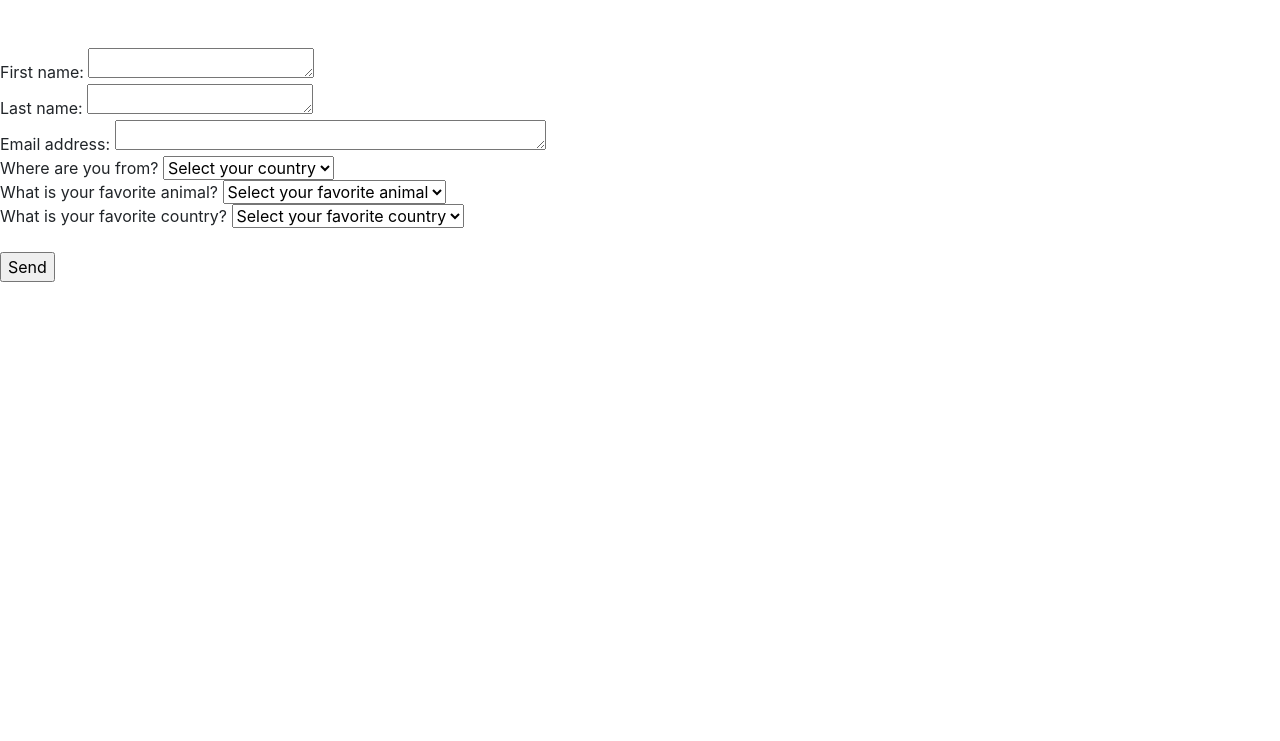
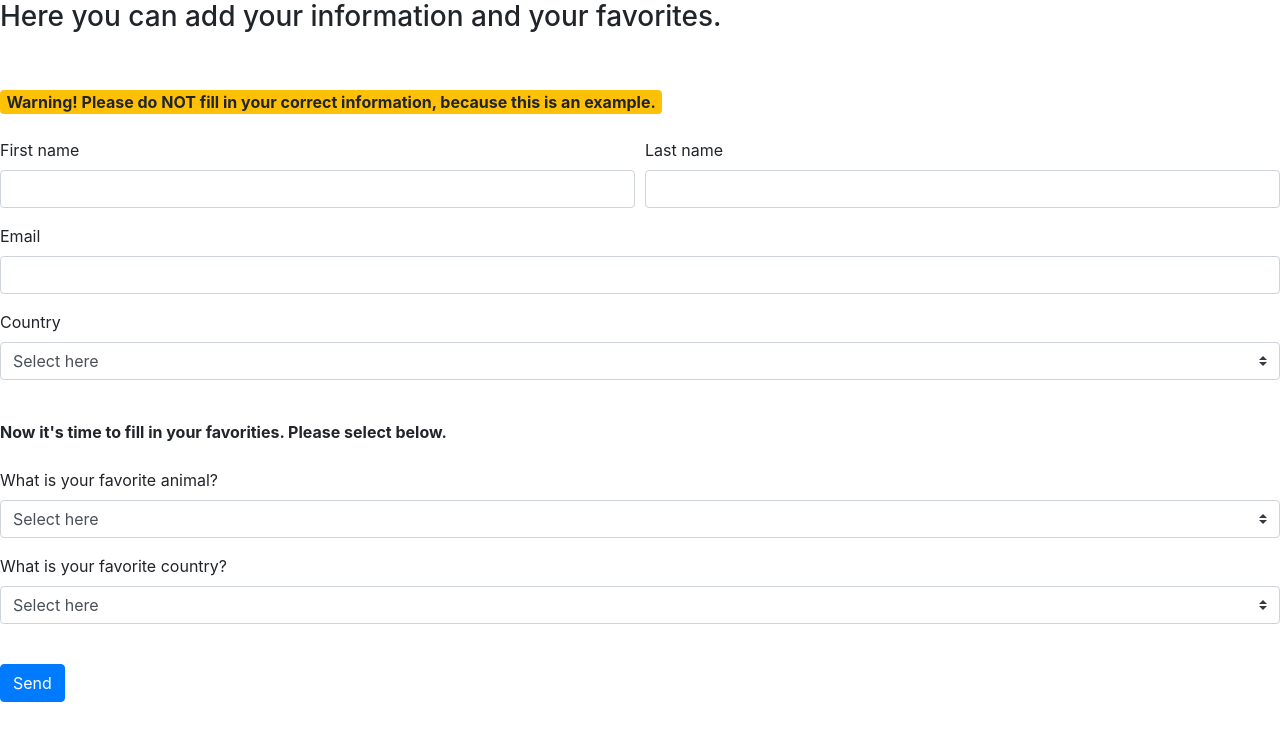
Before and after one commit to emmituuk/Project, a Flask app: template templates/add.html in a window 1280 px wide. Shown: the top 741 px of the page. Run offline with Flask 3, Linux system fonts and the light colour scheme; the template is opened without the code that fills it, so the values that code supplies are empty; parts of the project's set-up code (start-up, migrations or seed data) failed here and were passed over; some libraries are stand-ins or nearby versions.

Commit message:
Improving the look of a form

```diff
--- a/templates/add.html
+++ b/templates/add.html
@@ -2,50 +2,72 @@
 <html>
     <head>
         <title>
-            moikka
+            Your favorite animal and country
         </title>
         <link rel="stylesheet" href="https://stackpath.bootstrapcdn.com/bootstrap/4.5.0/css/bootstrap.min.css">
     </head>
     <body>
+        <h3>
+            Here you can add your information and your favorites.
+        </h3><br><br>
+        <span class="badge badge-warning" style="font-size: medium;">
+            Warning! Please do NOT fill in your correct information, because this is an example.
+        </span><br><br>
         <form action="/send" method="POST">
-            <br>
-            <br>
-            First name:
-            <textarea name="first_name" rows="1" cols="20"></textarea>
-            <br>
-            Last name:
-            <textarea name="last_name" rows="1" cols="20"></textarea>
-            <br>
-            Email address:
-            <textarea name="email" rows="1" cols="40"></textarea>
-            <br>
-            Where are you from?
-            <select name="own_country_id" class="form-select" aria-label="Default select example">
-                <option selected>Select your country</option>
+            <div class="form-row">
+                <div class="form-group col-md-6 mb-3">
+                  <label>First name</label>
+                  <input name="first_name" type="text" class="form-control">
+                </div>
+                <div class="form-group col-md-6 mb-3">
+                  <label>Last name</label>
+                  <input name="last_name" type="text" class="form-control">
+                </div>
+              </div>
+            </div>
+
+            <div class="form-group">
+                <label>Email</label>
+                <input name="email" type="email" class="form-control">
+            </div>
+
+            <div class="form-group">
+                <label>Country</label>
+                <select name="own_country_id" class="custom-select">
+                    <option selected disabled value>Select here</option>
                     {% for o in sorted_countries %}
                     <option value="{{ o.country_id}}">{{ o.country }}</option>
                     {% endfor %}
                 </select>
-            <br>
-            What is your favorite animal?
-            <select name="favorite_animal_id" class="form-select" aria-label="Default select example">
-                <option selected>Select your favorite animal</option>
+            </div>
+
+            <br><div><b>Now it's time to fill in your favorities. Please select below.</b></div><br>
+
+            <div class="form-group">
+                <label>What is your favorite animal?</label>
+                <select name="favorite_animal_id" class="custom-select">
+                    <option selected disabled value>Select here</option>
                     {% for o in sorted_animals %}
                     <option value="{{ o.animal_id}}">{{ o.animal }}</option>
                     {% endfor %}
                 </select>
-            <br>
-            What is your favorite country?
-            <select name="favorite_country_id" class="form-select" aria-label="Default select example">
-                <option selected>Select your favorite country</option>
+            </div>
+
+            <div class="form-group">
+                <label>What is your favorite country?</label>
+                <select name="favorite_country_id" class="custom-select">
+                    <option selected disabled value>Select here</option>
                     {% for o in sorted_countries %}
                     <option value="{{ o.country_id}}">{{ o.country }}</option>
                     {% endfor %}
                 </select>
-            <br>
-            <br>
-            <input type="submit" value="Send">
-            <br>
+            </div><br>
+
+            <div class="form-group row">
+                <div class="col-sm-10">
+                  <button type="submit" class="btn btn-primary" value="Send">Send</button>
+                </div>
+            </div>
         </form>
     </body>
 </html>
```
Lines whose indentation alone changed are shown as unchanged.
